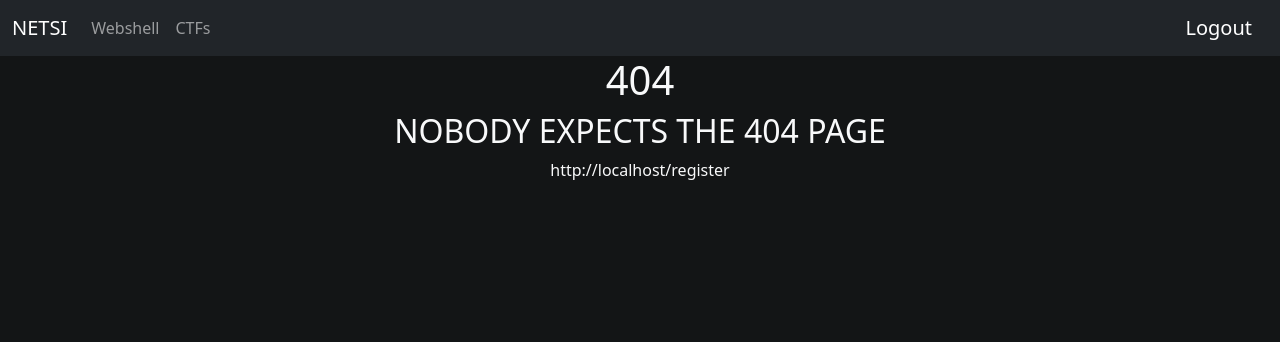
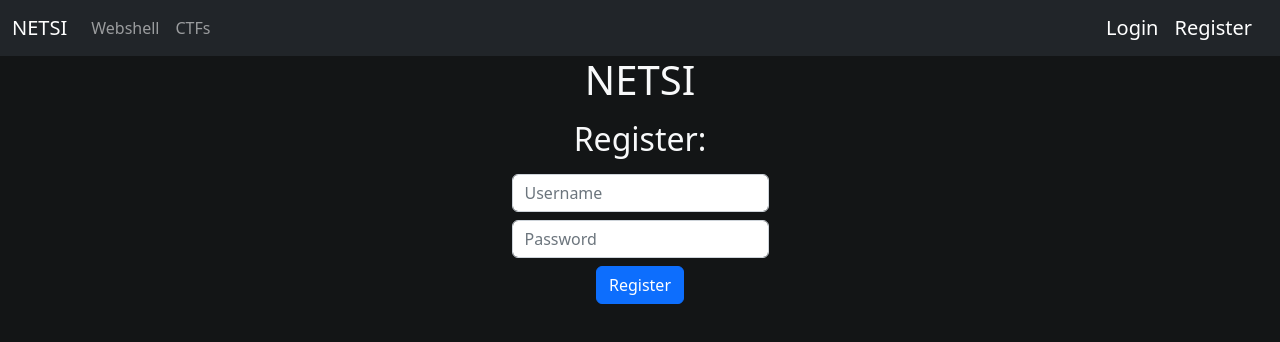
Before and after one commit to NETSIctf/netsi-server, a React (Vite) app in the folder client/: page /register in a window 1280 px wide. Before the commit this address had no page. Shown: the top 342 px of the page. Built offline with nearby package versions, Linux system fonts and the light colour scheme; no server answers.

Commit message:
register page

```diff
--- a/client/src/Login.tsx
+++ b/client/src/Login.tsx
@@ -1,4 +1,4 @@
-import { useEffect, useState } from "react";
+import { useState } from "react";
 import { Form, Button } from "react-bootstrap";
 import axios from "axios";
 import { useNavigate } from "react-router-dom";
@@ -9,8 +9,6 @@ function Login() {
   const [password, setPassword] = useState("");
   const [loginFail, setLoginFail] = useState(false);
   const navigate = useNavigate();
-
-  checkLoginNavigate()
 
   function login() {
     axios.post("/api/login", { username: username, password: password })
--- /dev/null
+++ b/client/src/Register.tsx
@@ -0,0 +1,59 @@
+import { useState } from "react";
+import { Form, Button } from "react-bootstrap";
+import axios, { AxiosError } from "axios";
+import { useNavigate } from "react-router-dom";
+import { checkLoginNavigate } from "./components/LoginChecks";
+
+export default function Register() {
+    const [username, setUsername] = useState("");
+    const [password, setPassword] = useState("");
+    const [registerStatus, setRStatus] = useState(false);
+    const [registerDup, setRDup] = useState(false);
+    const navigate = useNavigate();
+
+    function register() {
+        setRStatus(true);
+        setRDup(false);
+
+        axios.post("/api/create", { username: username, password: password })
+            .then(response => {
+                setRStatus(false);
+
+                if (response.status == 200) {
+                    navigate("/login");
+                }
+            })
+            .catch((err: AxiosError) => {
+                if (err.response?.status == 409) {
+                    setRDup(true);
+                } else {
+                    alert("Internal Server Error, Please try again");
+                }
+            })
+    }
+
+    return (
+        <div>
+            <h1 className="text-center">NETSI</h1>
+
+            <div className={`d-flex flex-column justify-content-center align-items-center`} onKeyDown={e => e.key == "Enter" ? register() : null} >
+                <div className={`bg-danger p-2 rounded d-${registerDup ? "block" : "none"}`} >
+                    Nobody expected that someone else could have the same username as you, but they do.
+                </div>
+
+                <div className={`mt-2`} >
+                    <h2>Register:</h2>
+                </div>
+                <div className={`mt-2`} >
+                    <Form.Control type="text" placeholder="Username" value={username} onChange={event => setUsername(event.target.value)} />
+                </div>
+                <div className={`mt-2`} >
+                    <Form.Control type="password" placeholder="Password" value={password} onChange={event => setPassword(event.target.value)} />
+                </div>
+                <div className={`mt-2`} >
+                    <Button variant="primary" onClick={() => register()} >{registerStatus ? "Registering..." : "Register"}</Button>
+                </div>
+            </div>
+        </div>
+    )
+}
--- a/client/src/components/LoginChecks.tsx
+++ b/client/src/components/LoginChecks.tsx
@@ -15,14 +15,17 @@ export function checkLoginNavigate() {// checks if the user is logged in. If the
   }, [])
 }
 
-export async function checkLogin() {
-  axios.get("/api/login").then(resolve => {
-    if (resolve.status !== 200) {
-      return false;
-    } else {
-      return true;
-    }
-  }).catch(() => {
-    return false;
+
+export function checkLogin() {
+  return new Promise((resolve: (value: boolean) => void) => {
+    axios.get("/api/login").then(response => {
+      if (response.status !== 200) {
+        resolve(true);
+      } else {
+        resolve(true);
+      }
+    }).catch(() => {
+      resolve(false);
+    })
   })
 }
--- a/client/src/components/Navbar.tsx
+++ b/client/src/components/Navbar.tsx
@@ -1,14 +1,18 @@
-import { useEffect, useState } from "react";
+import { ReactNode, useEffect, useState } from "react";
 import { Link } from "react-router-dom";
+
 import BsNavbar from "react-bootstrap/Navbar";
+import { checkLogin } from "./LoginChecks";
 
 function Navbar() {
-  const [login, setLogin] = useState(<Link className="navbar-brand" to="/logout">Logout</Link>);
+  const [login, setLogin] = useState<ReactNode[]>([<Link key={"logout"} className="navbar-brand" to="/logout">Logout</Link>]);
 
   useEffect(() => {
-    if (window.location.pathname === "/login") {
-      setLogin(<Link className="navbar-brand" to="/login">Login</Link>);
+    (async () => {
+      if (!await checkLogin()) {
+        setLogin([<Link key={"login"} className="navbar-brand" to="/login">Login</Link>, <Link key={"register"} className="navbar-brand" to="/register">Register</Link>]);
       }
+    })();
   }, []);
 
   return (
@@ -22,7 +26,7 @@ function Navbar() {
           </ul>
         </div>
 
-              { login }
+        {login}
       </div>
     </BsNavbar>
   )
--- a/client/src/main.tsx
+++ b/client/src/main.tsx
@@ -9,6 +9,7 @@ import Navbar from './components/Navbar'
 import Logout from './Logout'
 import CTFs from "./ctfs/Index";
 import Admin from './admin/Admin';
+import Register from './Register'
 import "./scss/main.scss";
 
 
@@ -21,6 +22,7 @@ ReactDOM.createRoot(document.getElementById('root') as HTMLElement).render(
         <Route path="webshell/*" element={<Webshell />} />
         <Route path="login" element={<Login />} />
         <Route path="logout" element={<Logout />} />
+        <Route path="register" element={<Register />} />
         <Route path="ctfs/*" element={<CTFs />} />
         <Route path="admin/*" element={<Admin />} />
         <Route path="*" element={<NoPage />} />
```
Also changed, not shown: 1 other file (tests, documents, lock files or other folders). Lines whose indentation alone changed are shown as unchanged.
